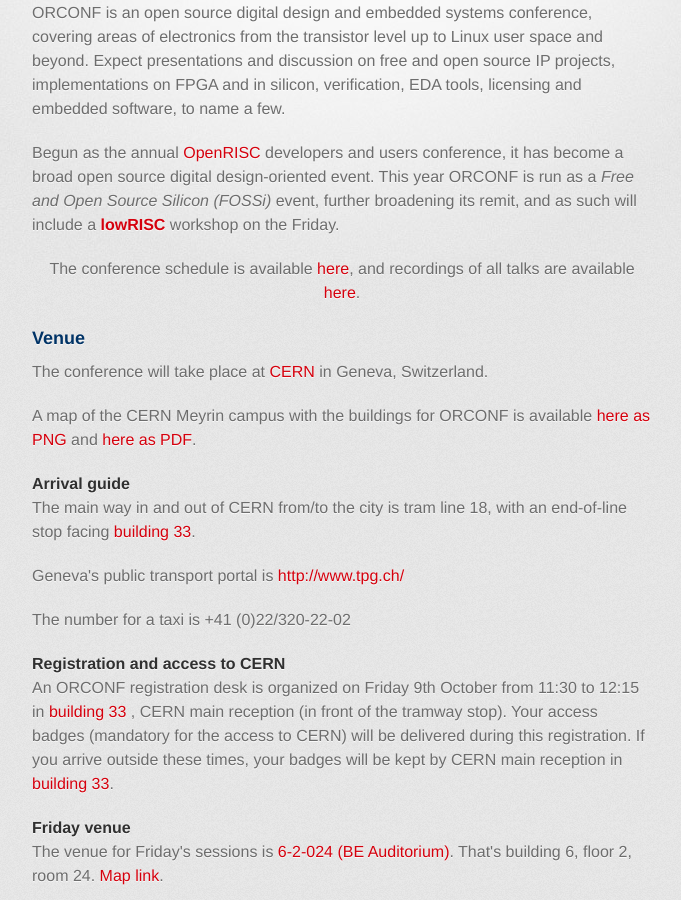
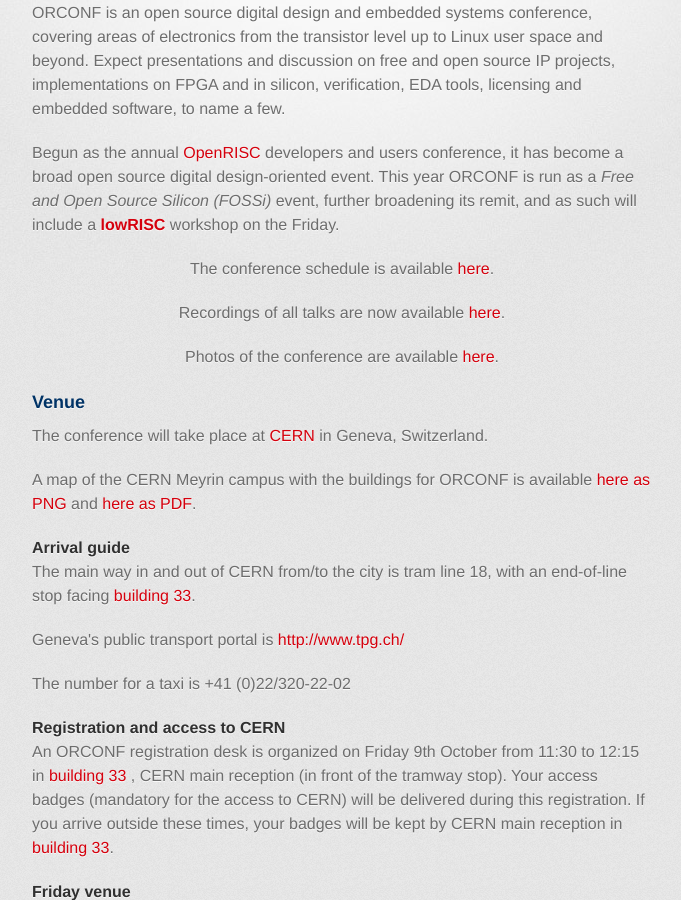
Before and after one commit to fossi-foundation/orconf, a Jekyll site: the page index.html, which Jekyll copies as it is, in a window 1280 px wide and 900 px high, scrolled down 322 px. Shown: the whole window, without its empty margins (298-979 px from the left). Built offline with Jekyll 4.4.1, drawn with Linux system fonts in a browser that asks for light colours; some web fonts are replaced.

Commit message:
Add photos link

```diff
--- a/index.html
+++ b/index.html
@@ -30,7 +30,9 @@
 	  <p>ORCONF is an open source digital design and embedded systems conference, covering areas of electronics from the transistor level up to Linux user space and beyond. Expect presentations and discussion on free and open source IP projects, implementations on FPGA and in silicon, verification, EDA tools, licensing and embedded software, to name a few.</p>
 	  <p>Begun as the annual <a target="_blank" href="http://openrisc.io">OpenRISC</a> developers and users conference, it has become a broad open source digital design-oriented event. This year ORCONF is run as a <em>Free and Open Source Silicon (FOSSi)</em> event, further broadening its remit, and as such will include a <a target="_blank" href="http://lowrisc.org"><strong>lowRISC</strong></a> workshop on the Friday.</p>
 
-	  <center><p>The conference schedule is available <a href="schedule.html">here</a>, and recordings of all talks are available <a href="https://www.youtube.com/playlist?list=PLUg3wIOWD8yoX2ECfeU_QP5snbu2Zs1Wp">here</a>.</p></center>
+	  <center><p>The conference schedule is available <a href="schedule.html" target="_blank">here</a>.</p>
+	    <p>Recordings of all talks are now available <a target="_blank" href="https://www.youtube.com/playlist?list=PLUg3wIOWD8yoX2ECfeU_QP5snbu2Zs1Wp">here</a>.</p>
+	    <p>Photos of the conference are available <a target="_blank" href="https://flic.kr/s/aHsknFpTN7">here</a>.</p></center>
 
 	  <h3><a name="venue" class="anchor" href="#venue"><span class="octicon octicon-link"></span></a>Venue</h3>
 	  <p>The conference will take place at <a target="_blank" href="https://www.google.com/maps/place/CERN/@46.2079492,6.0776103,13z/data=!4m2!3m1!1s0x478c62fd0547d8f7:0xbef5879504ec06a">CERN</a> in Geneva, Switzerland.</p>
```
